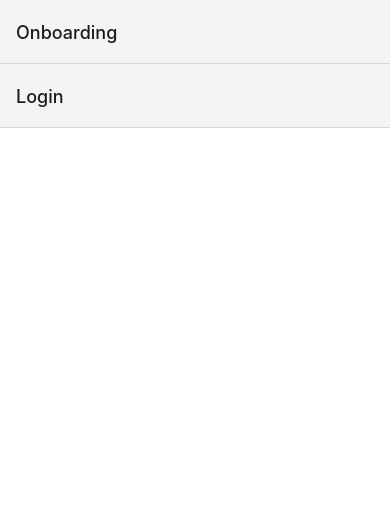
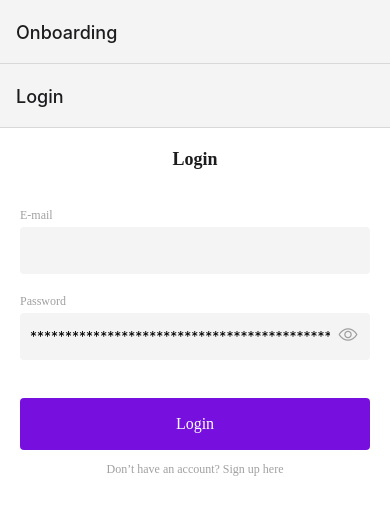
Before and after one commit to falquinho/energy-fund-app, a React Native app: screen /Login in a window 390 px wide. Shown: the top 514 px of the page. Built offline with nearby package versions, Linux system fonts and the light colour scheme.

Commit message:
Login screen base layout.

```diff
--- a/src/screens/login/index.tsx
+++ b/src/screens/login/index.tsx
@@ -1,10 +1,52 @@
 import React from 'react';
+import { MyTextInput } from '../../components/MyTextInput';
+import { TextHeader } from '../../components/TextHeader';
+import { MyButton } from '../../components/MyButton';
+import { TextLabel } from '../../components/TextLabel';
+import { Spacer } from '../../components/Spacer';
+import { SafeAreaView } from 'react-native-safe-area-context';
+import { TextStyle, ViewStyle } from 'react-native';
+import { MyPasswordInput } from '../../components/MyPasswordInput';
 
 
 const LoginScreen: React.FC = () => {
   return (
-    null
+    <SafeAreaView style={containerStyle}>
+      <TextHeader style={centerText}>Login</TextHeader>
+
+      <Spacer size={38}/>
+
+      <MyTextInput
+        label='E-mail'>
+      </MyTextInput>
+
+      <Spacer size={20}/>
+
+      <MyPasswordInput
+        label='Password'
+        placeholder='Minimum 8 characters'
+        value='testtestetestetesttetstetesttesttesttestetesttetetstetsttesttesttesttteststtest'>
+      </MyPasswordInput>
+
+      <Spacer size={38}/>
+
+      <MyButton label='Login'/>
+
+      <Spacer size={12}/>
+
+      <TextLabel style={centerText}>
+        Don’t have an account? Sign up here
+      </TextLabel>
+    </SafeAreaView>
   )
 }
 
+const containerStyle: ViewStyle = {
+  padding: 20,
+}
+
+const centerText: TextStyle = {
+  textAlign: 'center',
+}
+
 export default LoginScreen;
```
